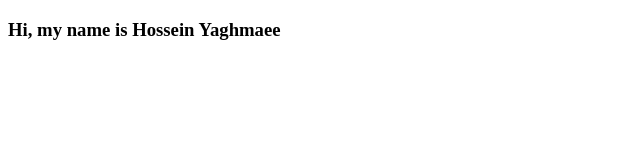
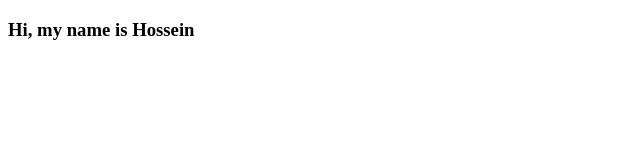
Before and after one commit to hsyir/hsyir.github.io, a plain HTML site: page index.html in a window 1280 px wide. Shown: the whole page, without its empty margins (0-640 px from the left). Drawn offline with Linux system fonts and the light colour scheme.

Commit message:
Update index.html

```diff
--- a/index.html
+++ b/index.html
@@ -5,6 +5,6 @@
     <title>Title</title>
 </head>
 <body>
-  <h3>Hi, my name is Hossein Yaghmaee</h3>
+  <h3>Hi, my name is Hossein </h3>
 </body>
 </html>
```
